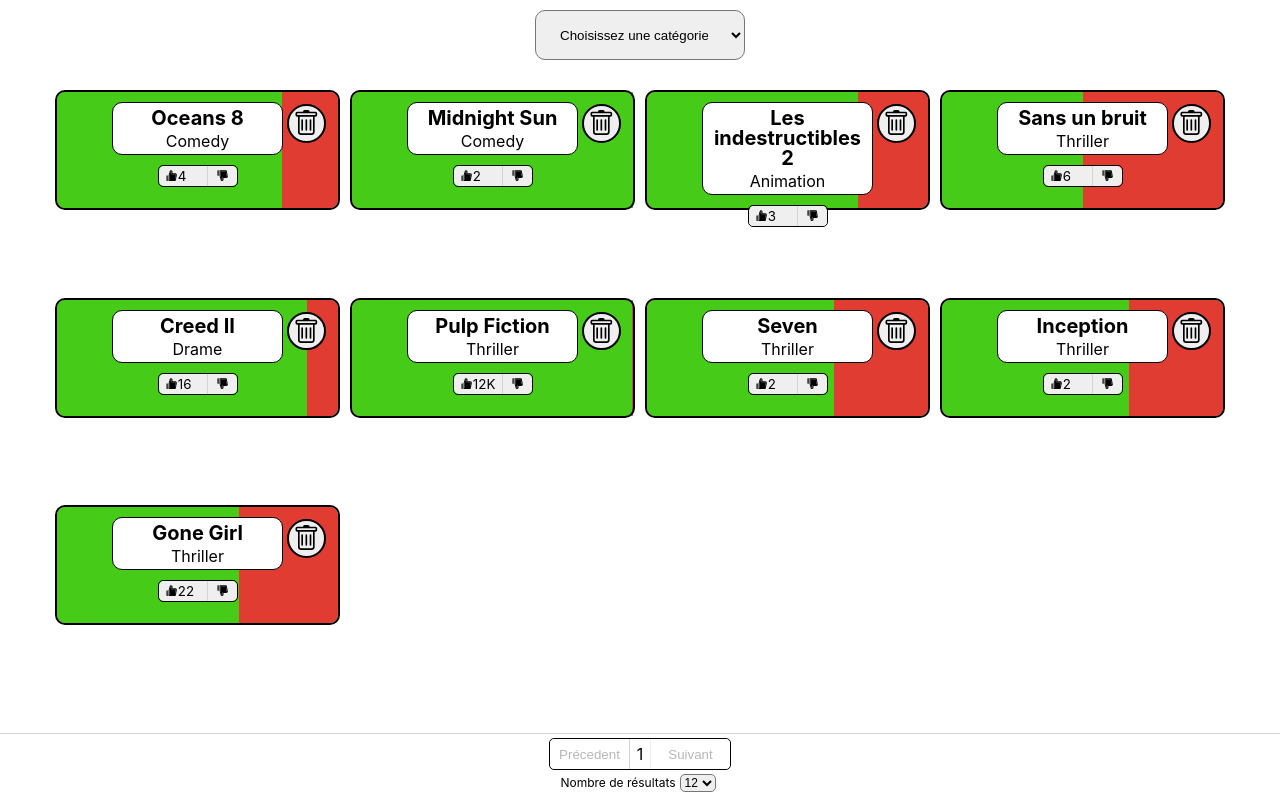
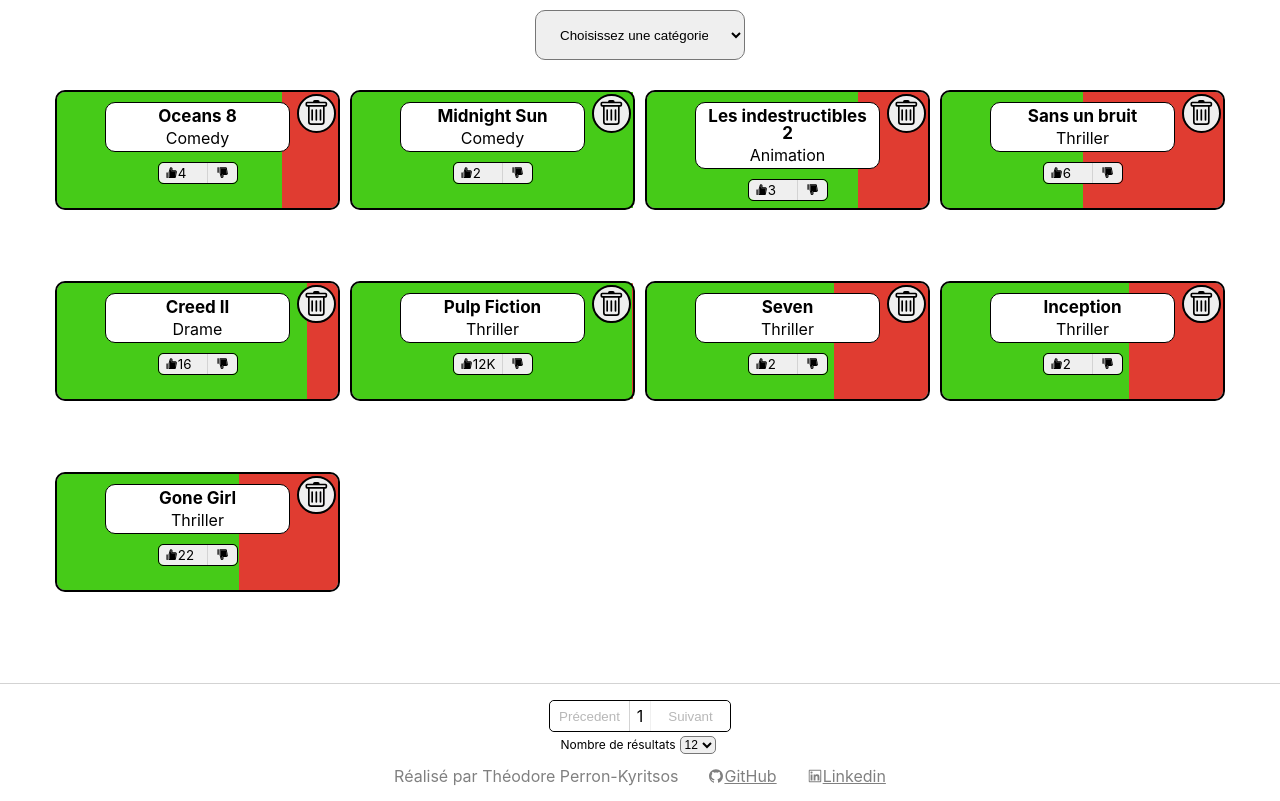
Before and after one commit to Particeep/react-interview, a React (Create React App) app: page / in a window 1280 px wide. Built offline with nearby package versions, Linux system fonts and the light colour scheme.

Commit message:
handle the last page item removal

```diff
--- a/src/components/Buttons/Pagination.tsx
+++ b/src/components/Buttons/Pagination.tsx
@@ -22,7 +22,7 @@
       </div>
 
       <button
-        disabled={page === Math.floor(filmFiltered.length / filter) + 1}
+        disabled={page === Math.ceil(filmFiltered.length / filter)}
         onClick={() => dispatch(nextPage())}
       >
         Suivant
--- a/src/components/Buttons/Rating.tsx
+++ b/src/components/Buttons/Rating.tsx
@@ -3,7 +3,12 @@
 
 //Redux import
 import { useDispatch, useSelector } from "react-redux";
-import { upVote, downVote } from "../../logic/filmsSlices";
+import {
+  upVote,
+  downVote,
+  removeDownVote,
+  removeUpVote,
+} from "../../logic/filmsSlices";
 import type { RootState } from "../../logic/store";
 
 //Style
@@ -27,25 +32,41 @@
     <div className="rating">
       <IconContext.Provider value={{ size: "1em" }}>
         <button
-          disabled={toggle}
           onClick={() => {
             const index = films.indexOf(film);
-            dispatch(upVote(index));
-            setToggle(true);
+            if (toggle === true) {
+              dispatch(removeUpVote(index));
+              setToggle(undefined);
+            } else if (toggle === false) {
+              dispatch(upVote(index));
+              dispatch(removeDownVote(index));
+              setToggle(true);
+            } else {
+              dispatch(upVote(index));
+              setToggle(true);
+            }
           }}
-          className="like"
+          className={`like ${toggle === true && "toggleTrue"}`}
         >
           <AiTwotoneLike />
           <span>{likes < 1000 ? likes : `${Math.round(likes / 1000)}K`}</span>
         </button>
         <button
-          disabled={toggle === false}
           onClick={() => {
             const index = films.indexOf(film);
-            dispatch(downVote(index));
-            setToggle(false);
+            if (toggle === true) {
+              dispatch(removeUpVote(index));
+              dispatch(downVote(index));
+              setToggle(false);
+            } else if (toggle === false) {
+              dispatch(removeDownVote(index));
+              setToggle(undefined);
+            } else {
+              dispatch(downVote(index));
+              setToggle(false);
+            }
           }}
-          className="dislike"
+          className={`dislike ${toggle === false && "toggleFalse"}`}
         >
           <AiTwotoneDislike />
         </button>
--- a/src/components/Buttons/Trash.tsx
+++ b/src/components/Buttons/Trash.tsx
@@ -6,6 +6,7 @@
 import { BsTrash } from "react-icons/bs";
 import { IconContext } from "react-icons/lib";
 import { IMovie } from "../../interfaces/IMovie";
+import { previousPage } from "../../logic/paginationSlices";
 
 type Props = {
   film: IMovie;
@@ -14,6 +15,11 @@
 const Trash = ({ film }: Props) => {
   const dispatch = useDispatch();
   const films = useSelector((state: RootState) => state.films.films);
+  const page = useSelector((state: RootState) => state.pagination.page);
+  const filter = useSelector((state: RootState) => state.pagination.filter);
+  const filmFiltered = useSelector(
+    (state: RootState) => state.films.filmFiltered
+  );
 
   return (
     <IconContext.Provider value={{ size: " 2em" }}>
@@ -22,6 +28,9 @@
         onClick={() => {
           const index = films.indexOf(film);
           dispatch(removeMovie(index));
+          if (page > Math.ceil((filmFiltered.length - 1) / filter)) {
+            dispatch(previousPage());
+          }
         }}
       >
         <BsTrash />
--- a/src/components/Buttons/rating.scss
+++ b/src/components/Buttons/rating.scss
@@ -11,15 +11,14 @@
     border: none;
     display: flex;
     align-items: center;
+    cursor: pointer;
 
     &.like {
-      // color: rgb(56, 56, 222);
-      // border-right: solid 0.01px lightgrey;
       border-right: none;
       border-radius: 5px 0 0 5px;
       width: 50px;
 
-      &:disabled {
+      &.toggleTrue {
         background-color: rgb(205, 204, 204);
         color: #46cb18;
 
@@ -35,7 +34,7 @@
       border-radius: 0 5px 5px 0;
       justify-content: center;
 
-      &:disabled {
+      &.toggleFalse {
         background-color: rgb(205, 204, 204);
         color: rgb(254, 105, 105);
       }
--- a/src/components/Films/Films.tsx
+++ b/src/components/Films/Films.tsx
@@ -34,13 +34,19 @@
 
   return (
     <div className="films">
-      {filmFiltered.map((film, index) => {
-        if ((page - 1) * filter <= index && index < page * filter) {
-          return <Film film={film} key={film.id} />;
-        } else {
-          return null;
-        }
-      })}
+      {filmFiltered.length ? (
+        filmFiltered.map((film, index) => {
+          if ((page - 1) * filter <= index && index < page * filter) {
+            return <Film film={film} key={film.id} />;
+          } else {
+            return null;
+          }
+        })
+      ) : (
+        <div className="nofilm">
+          <p>Aucun film disponible</p>
+        </div>
+      )}
     </div>
   );
 };
--- a/src/components/Films/films.scss
+++ b/src/components/Films/films.scss
@@ -2,9 +2,15 @@
   width: 100vw;
   padding: 20px;
   box-sizing: border-box;
-  height: calc((100vh) - 137.5px);
+  height: calc((100vh) - 187.5px);
   overflow: hidden;
   overflow-y: scroll;
+
+  .nofilm {
+    margin: auto;
+    font-size: 28px;
+    color: grey;
+  }
 
   .film {
     width: 100%;
@@ -66,6 +72,7 @@
       border: 2px solid black;
       color: black;
       border-radius: 50%;
+      cursor: pointer;
     }
   }
 }
@@ -79,6 +86,9 @@
       margin-right: 10px;
       &:nth-child(2n + 1) {
         margin-left: 10px;
+      }
+      .heading {
+        width: 65%;
       }
     }
   }
@@ -96,6 +106,19 @@
       &:nth-child(4n + 1) {
         margin-left: 10px;
       }
+
+      .heading {
+        width: 65%;
+
+        h2 {
+          font-size: 17px;
+        }
+      }
+
+      .trash {
+        top: 2px;
+        right: 2px;
+      }
     }
   }
 }
--- a/src/components/Footer/Footer.tsx
+++ b/src/components/Footer/Footer.tsx
@@ -4,6 +4,7 @@
 import { useDispatch } from "react-redux";
 
 import "./footer.scss";
+import { AiOutlineLinkedin, AiFillGithub } from "react-icons/ai";
 
 const Footer = () => {
   const dispatch = useDispatch();
@@ -20,6 +21,15 @@
           <option value="4">4</option>
         </select>
       </div>
+      <div className="references">
+        <p>Réalisé par Théodore Perron-Kyritsos</p>
+        <a href="https://github.com/theodorepk">
+          <AiFillGithub /> GitHub
+        </a>
+        <a href="https://www.linkedin.com/in/theodore-perron-kyritsos/">
+          <AiOutlineLinkedin /> Linkedin
+        </a>
+      </div>
     </footer>
   );
 };
--- a/src/components/Footer/footer.scss
+++ b/src/components/Footer/footer.scss
@@ -3,7 +3,7 @@
   flex-direction: column;
   justify-content: center;
   align-items: center;
-  height: 67.5px;
+  height: 117.5px;
   border-top: 0.5px solid lightgray;
 
   label {
@@ -14,5 +14,21 @@
     font-size: 12px;
     border-radius: 5px;
     margin: 4px;
+    cursor: pointer;
+  }
+
+  .references {
+    font-size: 16px;
+    color: gray;
+    display: flex;
+    // flex-direction: column;
+    align-items: center;
+    margin-top: 10px;
+
+    a {
+      color: gray;
+      margin-left: 30px;
+      display: flex;
+    }
   }
 }
--- a/src/logic/filmsSlices.ts
+++ b/src/logic/filmsSlices.ts
@@ -19,8 +19,14 @@
     upVote: (state, action: PayloadAction<number>) => {
       state.films[action.payload].likes += 1;
     },
+    removeUpVote: (state, action: PayloadAction<number>) => {
+      state.films[action.payload].likes -= 1;
+    },
     downVote: (state, action: PayloadAction<number>) => {
       state.films[action.payload].dislikes += 1;
+    },
+    removeDownVote: (state, action: PayloadAction<number>) => {
+      state.films[action.payload].dislikes -= 1;
     },
     removeMovie: (state, action: PayloadAction<number>) => {
       state.films.splice(action.payload, 1);
@@ -35,7 +41,14 @@
 });
 
 // Action creators are generated for each case reducer function
-export const { upVote, downVote, removeMovie, setMovies, setFilmFiltered } =
-  filmSlice.actions;
+export const {
+  upVote,
+  downVote,
+  removeMovie,
+  setMovies,
+  setFilmFiltered,
+  removeUpVote,
+  removeDownVote,
+} = filmSlice.actions;
 
 export default filmSlice.reducer;
```
